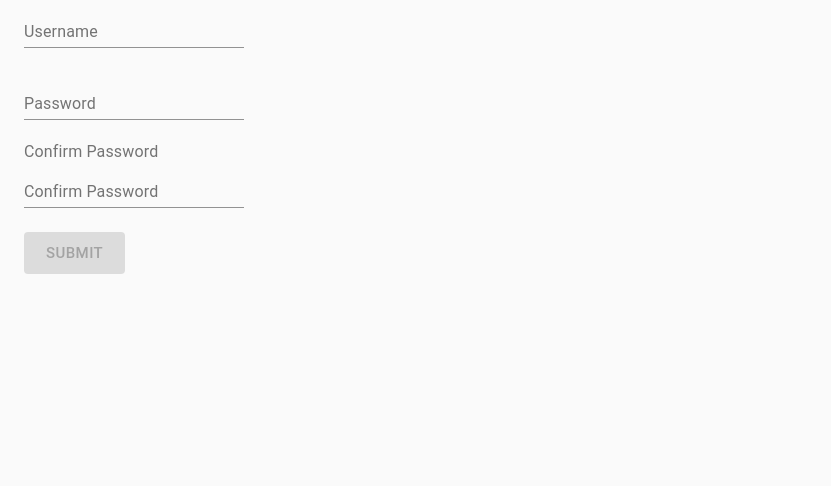
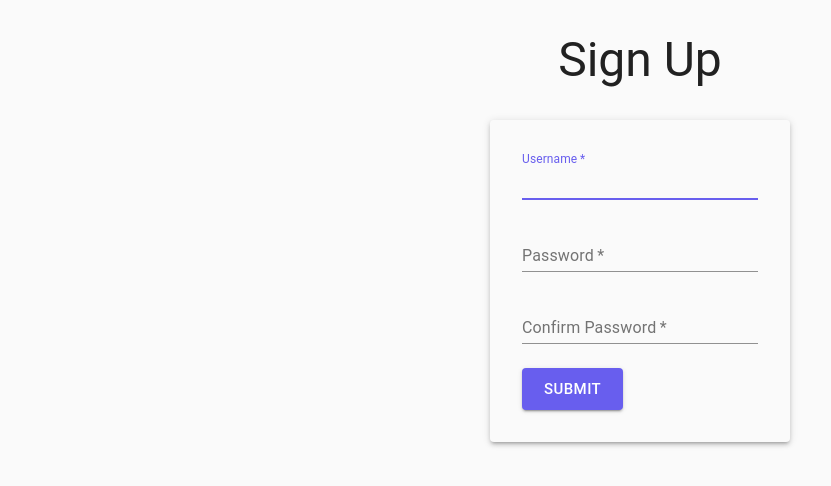
Before and after one commit to likesalmon/tst-tech-assessment-ammon-morris, a React (Create React App) app: page / in a window 1280 px wide. Shown: the top 486 px of the page, without its empty margins (0-831 px from the left). Built offline with nearby package versions, Linux system fonts and the light colour scheme; the HTML template or start-up script is replaced by a standard one.

Commit message:
feat(Signup): implement handleChange, isEmpty helpers; remove generated code; correct layout spacing; fix disable submit functionality

```diff
--- a/src/containers/Signup.tsx
+++ b/src/containers/Signup.tsx
@@ -4,74 +4,26 @@
  *
  */
 import React, { FunctionComponent, useState } from "react";
-import styled from "styled-components";
 import Container from "@material-ui/core/Container";
-import FormControl from "@material-ui/core/FormControl";
 import TextField from "@material-ui/core/TextField";
-import InputLabel from "@material-ui/core/InputLabel";
 import Button from "@material-ui/core/Button";
+import Box from "@material-ui/core/Box";
+import Typography from "@material-ui/core/Typography";
 
 import StyledForm from "../components/StyledForm";
 
 /**
- * ############################################################################
- *
- * State
- *
- * ############################################################################
+ * Curried function that accepts a dispatch method
+ * and an input event, then triggers the dispatch with
+ * the event value.
  */
-export interface State {
-  readonly count: number;
-}
-export const initialState: State = {
-  count: 0,
-};
-
+const handleChange = (dispatch: React.Dispatch<string>) => (
+  event: React.ChangeEvent<HTMLInputElement>
+) => dispatch(event.currentTarget.value);
 /**
- * ############################################################################
- *
- * Actions
- *
- * ############################################################################
+ * Returns true if the string is empty.
  */
-export enum ActionTypes {
-  INCREMENT,
-  DECREMENT,
-}
-
-interface IncrementAction {
-  type: ActionTypes.INCREMENT;
-}
-export const incrementAction = (): IncrementAction => ({
-  type: ActionTypes.INCREMENT,
-});
-
-interface DecrementAction {
-  type: ActionTypes.DECREMENT;
-}
-export const decrementAction = (): DecrementAction => ({
-  type: ActionTypes.DECREMENT,
-});
-
-// Add exhaustiveness checking to the reducer
-type Action = IncrementAction | DecrementAction;
-
-/**
- * ############################################################################
- *
- * Reducer
- *
- * ############################################################################
- */
-export const reducer = (state: State, action: Action): State => {
-  switch (action.type) {
-    case ActionTypes.INCREMENT:
-      return { ...state, count: state.count + 1 };
-    case ActionTypes.DECREMENT:
-      return { ...state, count: state.count - 1 };
-    // No default
-  }
-};
+const isEmpty = (str: string): boolean => Boolean(str.length);
 
 /**
  * ############################################################################
@@ -80,47 +32,68 @@ export const reducer = (state: State, action: Action): State => {
  *
  * ############################################################################
  */
-type ChangeEvent = React.ChangeEvent<HTMLInputElement>;
-
-interface SignupProps {}
-
-const Signup: FunctionComponent<SignupProps> = () => {
-  // const [state, dispatch] = useReducer(reducer, initialState);
+const Signup: FunctionComponent = () => {
+  const [username, setUsername] = useState("");
   const [password, setPassword] = useState("");
   const [confirmPassword, setConfirmPassword] = useState("");
-  const submit = () => console.log("submit");
-  const passwordsMatch = password === confirmPassword;
+
+  // Show an error if Confirm Password has a value that
+  // doesn't match Password
+  const showError: boolean =
+    !isEmpty(confirmPassword) && password !== confirmPassword;
+  // Disable submit if any fields are empty or passwords don't match
+  const disableSubmit: boolean =
+    isEmpty(username) ||
+    isEmpty(password) ||
+    isEmpty(confirmPassword) ||
+    showError;
 
   return (
-    <Container>
-      <StyledForm noValidate onSubmit={submit}>
-        <TextField id="username" label="Username" />
+    <Container disableGutters>
+      <Box margin={4}>
+        <Typography component="h1" variant="h3" align="center">
+          Sign Up
+        </Typography>
+      </Box>
+      <Box
+        borderRadius="borderRadius"
+        boxShadow={3}
+        padding={4}
+        width={300}
+        margin="0 auto"
+      >
+        <StyledForm noValidate>
+          <TextField
+            id="username"
+            label="Username"
+            required
+            fullWidth
+            value={username}
+            onChange={handleChange(setUsername)}
+            autoFocus
+          />
           <TextField
             id="password"
             type="password"
             label="Password"
-          error={password.length > 0 && password === confirmPassword}
-          onChange={(e: ChangeEvent): void =>
-            setPassword(e.currentTarget.value)
-          }
+            required
+            fullWidth
+            error={showError}
+            onChange={handleChange(setPassword)}
           />
-        <InputLabel htmlFor="confirm-password">Confirm Password</InputLabel>
           <TextField
             id="confirm-password"
             type="password"
             label="Confirm Password"
-          error={confirmPassword.length > 0 && password === confirmPassword}
-          onChange={(e: ChangeEvent): void =>
-            setConfirmPassword(e.currentTarget.value)
-          }
+            required
+            fullWidth
+            error={showError}
+            onChange={handleChange(setConfirmPassword)}
+            helperText={showError ? "Passwords must match." : null}
           />
           <Button
             type="submit"
-          disabled={
-            password.length < 1 &&
-            confirmPassword.length < 1 &&
-            password === confirmPassword
-          }
+            disabled={disableSubmit}
             color="primary"
             variant="contained"
             size="large"
@@ -128,6 +101,7 @@ const Signup: FunctionComponent<SignupProps> = () => {
             Submit
           </Button>
         </StyledForm>
+      </Box>
     </Container>
   );
 };
```
Lines whose indentation alone changed are shown as unchanged.
